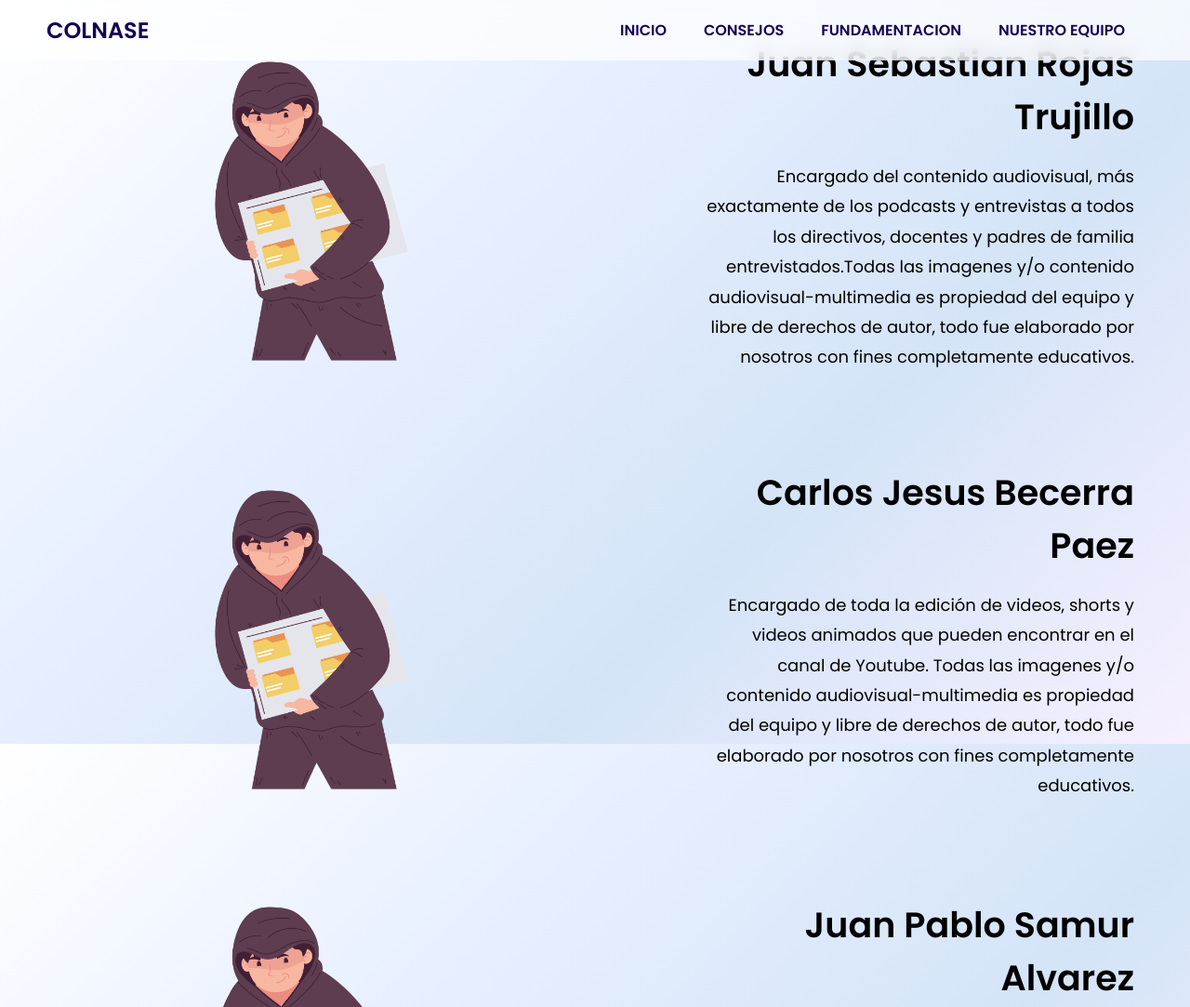
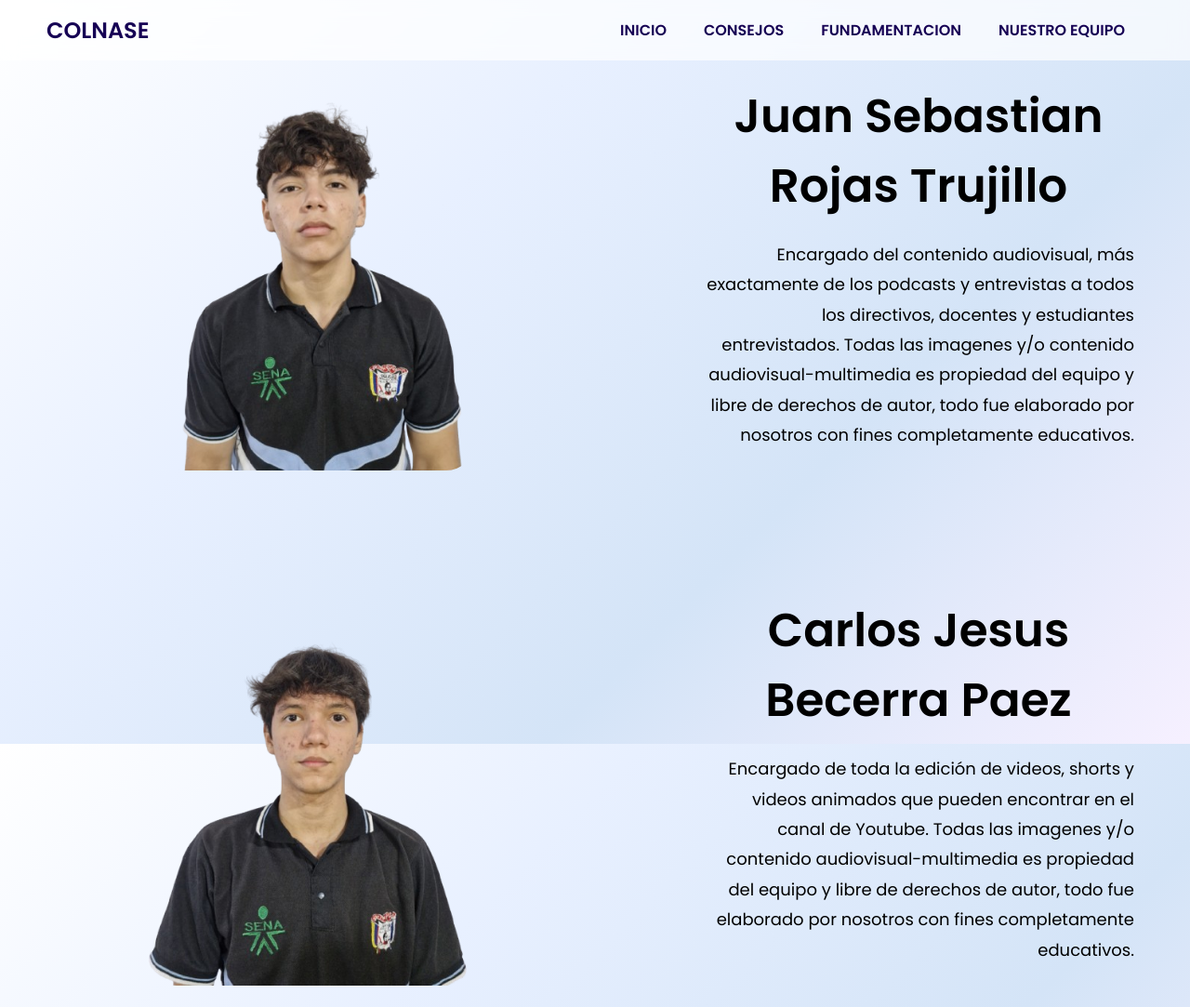
Before and after one commit to devkopi/colnase, a plain HTML site: page nosotros.html in a window 1280 px wide. Shown: the top 1083 px of the page at 93% size. Drawn offline with Linux system fonts and the light colour scheme.

Commit message:
Cambios 8

```diff
--- a/nosotros.html
+++ b/nosotros.html
@@ -74,15 +74,15 @@
     <!-- SECCIÓN HERO -->
     <section class="secure-info-section">
       <div class="secure-image">
-        <img src="resources/persona.png" alt="Protección en línea" />
+        <img src="resources/assets/sebastian1-removebg-preview.png" alt="Protección en línea" />
       </div>
       <div class="secure-content">
         <h2>Juan Sebastian Rojas Trujillo</h2>
 
         <p>
           Encargado del contenido audiovisual, más exactamente de los podcasts y
-          entrevistas a todos los directivos, docentes y padres de familia
-          entrevistados.Todas las imagenes y/o contenido audiovisual-multimedia
+          entrevistas a todos los directivos, docentes y estudiantes
+          entrevistados. Todas las imagenes y/o contenido audiovisual-multimedia
           es propiedad del equipo y libre de derechos de autor, todo fue
           elaborado por nosotros con fines completamente educativos.
         </p>
@@ -92,7 +92,7 @@
     <!-- SECCIÓN NÚMERO 2 -->
     <section class="secure-info-section">
       <div class="secure-image">
-        <img src="resources/persona.png" alt="Protección en línea" />
+        <img src="resources/assets/becerra2-removebg-preview.png" alt="Protección en línea" />
       </div>
       <div class="secure-content">
         <h2>Carlos Jesus Becerra Paez</h2>
@@ -110,7 +110,7 @@
     <!-- SECCIÓN HERO -->
     <section class="secure-info-section">
       <div class="secure-image">
-        <img src="resources/persona.png" alt="Protección en línea" />
+        <img src="resources/assets/samur3-removebg-preview.png" alt="Protección en línea" />
       </div>
       <div class="secure-content">
         <h2>Juan Pablo Samur Alvarez</h2>
@@ -127,7 +127,7 @@
     <!-- SECCIÓN NÚMERO 2 -->
     <section class="secure-info-section">
       <div class="secure-image">
-        <img src="resources/persona.png" alt="Protección en línea" />
+        <img src="resources/assets/santiago4-removebg-preview.png" alt="Protección en línea" />
       </div>
       <div class="secure-content">
         <h2>Manuel Santiago Romero Gualdron</h2>
--- a/styles.css
+++ b/styles.css
@@ -349,14 +349,10 @@ header {
   margin-bottom: 15px;
   font-weight: bold;
   letter-spacing: 2px;
-
-  /* Aplicamos el gradiente negro-morado-azul */
   background: linear-gradient(90deg, #000000, #6a0dad, #0000ff);
   -webkit-background-clip: text;
-  /* Para navegadores WebKit (Chrome, Safari) */
   background-clip: text;
   color: transparent;
-  /* Hace visible el gradiente */
 
   /* Opcional: Efecto de sombra para mejor legibilidad */
   text-shadow: 0 2px 4px rgba(0, 0, 0, 0.1);
@@ -588,14 +584,17 @@ header {
 }
 
 .secure-content h2 {
-  font-size: 38px;
+  font-size: 50px;
   margin-bottom: 20px;
+  margin-top: 39px;
+  text-align: center;
 }
 
 .secure-content p {
   font-size: 18px;
   line-height: 1.8;
   margin-bottom: 20px;
+  display: flex;
 }
 
 .secure-btn {
```
Also changed, not shown: resources/assets/becerra2-removebg-preview.png (added), resources/assets/becerra2.jfif (added), resources/assets/samur3-removebg-preview.png (added), resources/assets/samur3.jfif (added), resources/assets/santiago4-removebg-preview.png (added), resources/assets/santiago4.jfif (added), resources/assets/sebastian1-removebg-preview.png (added), resources/sebastian1.jfif (added), 1 other file.
